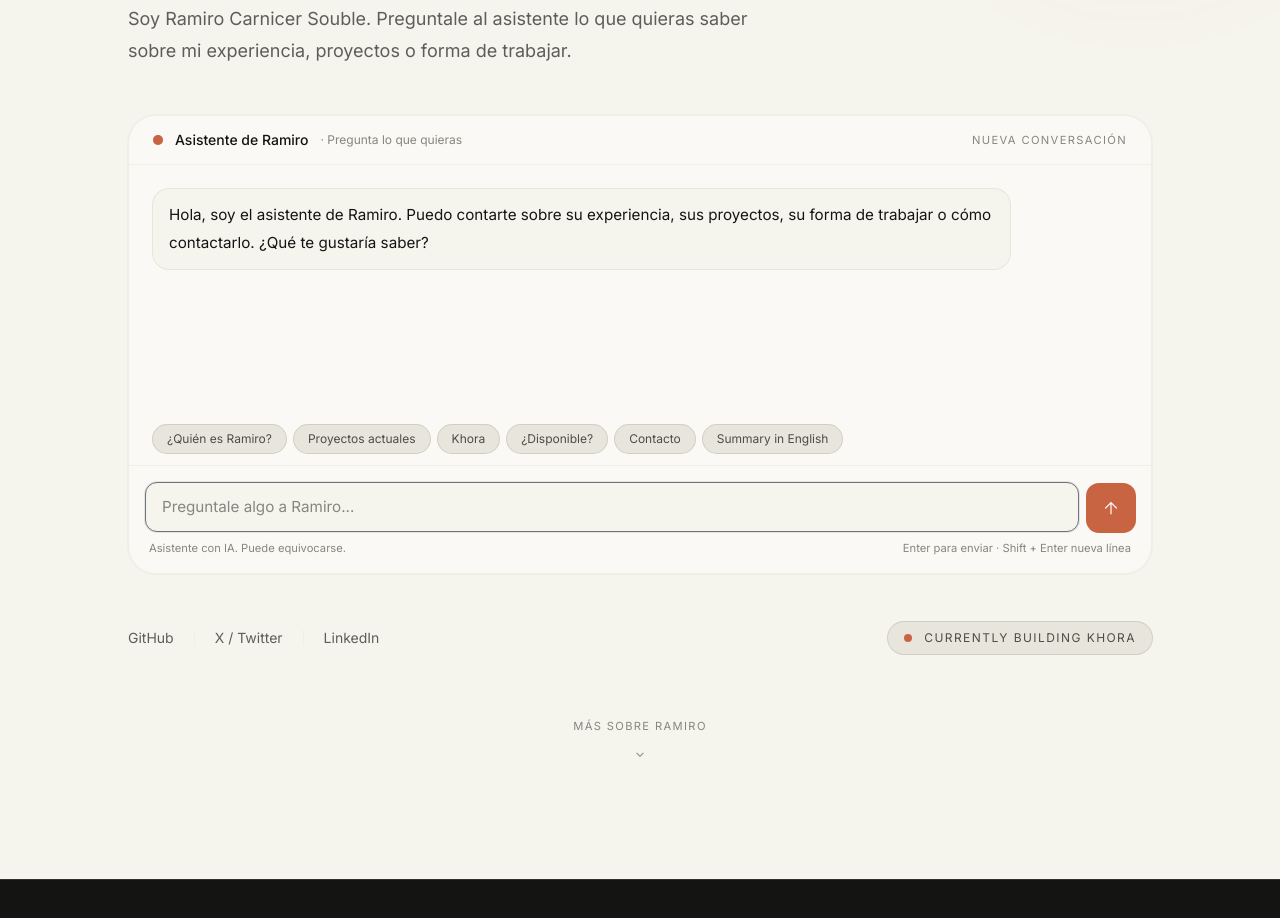
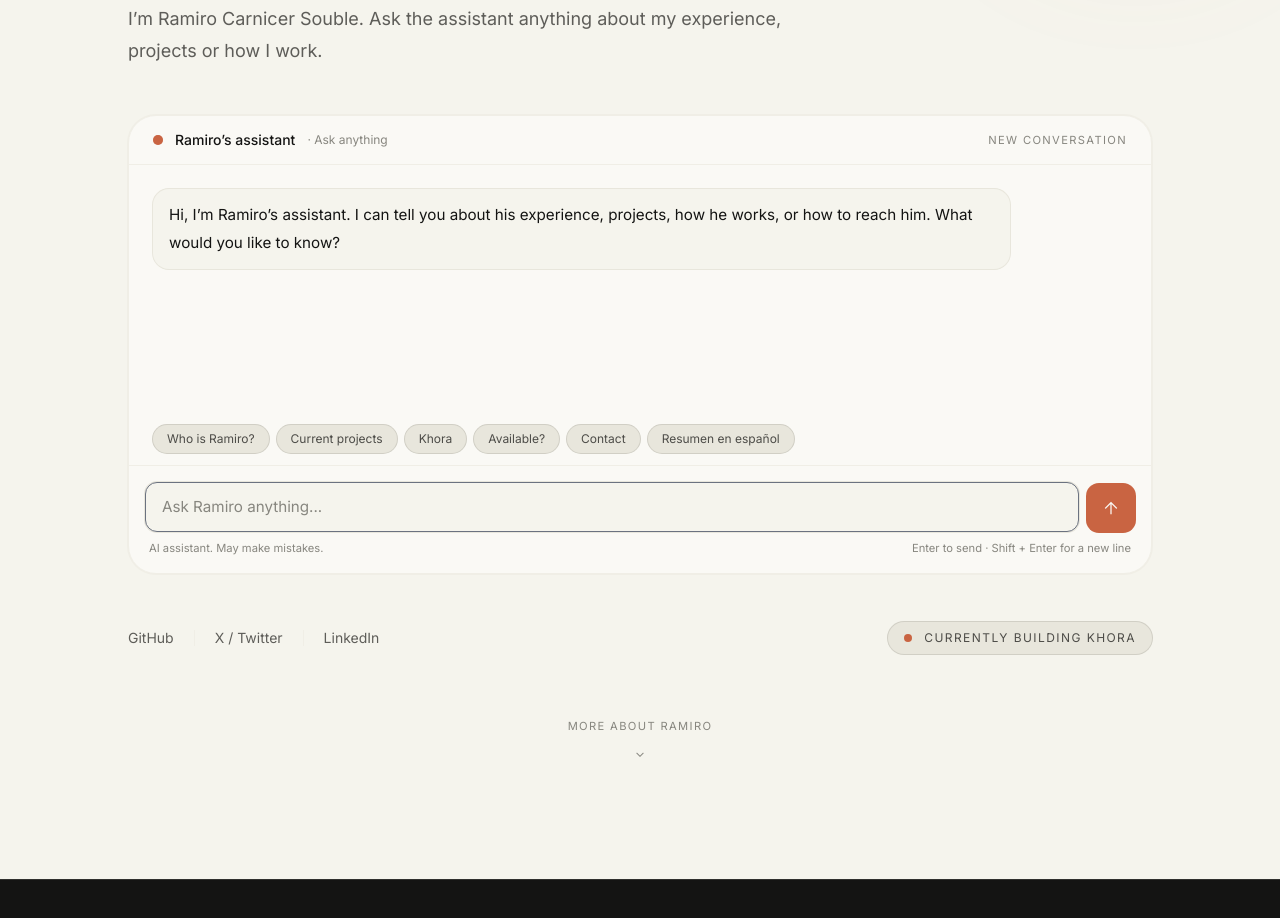
Before and after one commit to ram4-dev/presentation, a website: page index.html in a window 1280 px wide. Shown: the part 432-1350 px from the top of the page. Drawn offline with nearby package versions, Linux system fonts and the light colour scheme.

Commit message:
i18n: switch all user-facing copy to English
UI was a mix of Spanish and English. Visitors land in English now,
and the assistant still replies in whatever language the user writes
(handled by the system prompt's language rule).

Frontend (index.html):
- Hero subline: 'Soy Ramiro... Preguntale...' -> 'I'm Ramiro... Ask the assistant...'
- Chat header: 'Asistente de Ramiro / Pregunta lo que quieras' -> 'Ramiro's assistant / Ask anything'
- Reset button: 'Nueva conversación' -> 'New conversation'
- Suggestion chips: 'Quien es Ramiro?', 'Proyectos actuales', 'Khora', 'Disponible?', 'Contacto', 'Summary in English' -> 'Who is Ramiro?', 'Current projects', 'Khora', 'Available?', 'Contact', 'Resumen en español' (kept one in Spanish to advertise bilingual support)
- Input placeholder + disclaimer: 'Preguntale algo a Ramiro... / Asistente con IA. Puede equivocarse. / Enter para enviar...' -> 'Ask Ramiro anything... / AI assistant. May make mistakes. / Enter to send...'
- Scroll cue: 'Más sobre Ramiro' -> 'More about Ramiro'
- INITIAL_GREETING and all client-side error strings translated.

Backend (api/chat.js):
- Rate-limit, timeout and provider-down messages returned to the
  client are now in English.
- The system prompt and the synthetic repositories pointer remain in
  Spanish on purpose: they're addressed to the LLM, not to users.
  The 'reply in the same language as the question' rule keeps the
  assistant bilingual.

```diff
--- a/index.html
+++ b/index.html
@@ -235,7 +235,7 @@
     </h1>
 
     <p class="fade-up delay-2 mt-5 max-w-2xl text-base leading-7 text-olive md:text-lg md:leading-8">
-      Soy Ramiro Carnicer Souble. Preguntale al asistente lo que quieras saber sobre mi experiencia, proyectos o forma de trabajar.
+      I’m Ramiro Carnicer Souble. Ask the assistant anything about my experience, projects or how I work.
     </p>
 
     <!-- ─── CHAT PANEL ─────────────────────────────────────────── -->
@@ -247,33 +247,33 @@
             <span class="absolute inline-flex h-full w-full animate-ping rounded-full bg-terracotta/40"></span>
             <span class="relative inline-flex h-2.5 w-2.5 rounded-full bg-terracotta"></span>
           </span>
-          <span class="text-sm font-medium text-ink">Asistente de Ramiro</span>
-          <span class="hidden text-xs text-stone md:inline">· Pregunta lo que quieras</span>
+          <span class="text-sm font-medium text-ink">Ramiro’s assistant</span>
+          <span class="hidden text-xs text-stone md:inline">· Ask anything</span>
         </div>
-        <button id="chat-reset" type="button" class="text-[0.7rem] uppercase tracking-[0.12em] text-stone hover:text-terracotta">Nueva conversación</button>
+        <button id="chat-reset" type="button" class="text-[0.7rem] uppercase tracking-[0.12em] text-stone hover:text-terracotta">New conversation</button>
       </div>
 
       <div id="chat-messages" class="flex max-h-[440px] min-h-[260px] flex-col gap-4 overflow-y-auto px-5 py-5 md:max-h-[480px] md:px-6 md:py-6" aria-live="polite"></div>
 
       <div id="chat-suggestions" class="flex flex-wrap gap-2 px-5 pb-3 md:px-6">
-        <button type="button" data-q="¿Quién es Ramiro?" class="rounded-full bg-sand px-3.5 py-1.5 text-xs text-warm shadow-[0_0_0_1px_#d1cfc5] hover:bg-[#ece9df] hover:text-ink">¿Quién es Ramiro?</button>
-        <button type="button" data-q="¿En qué proyectos está trabajando?" class="rounded-full bg-sand px-3.5 py-1.5 text-xs text-warm shadow-[0_0_0_1px_#d1cfc5] hover:bg-[#ece9df] hover:text-ink">Proyectos actuales</button>
-        <button type="button" data-q="Contame sobre Khora" class="rounded-full bg-sand px-3.5 py-1.5 text-xs text-warm shadow-[0_0_0_1px_#d1cfc5] hover:bg-[#ece9df] hover:text-ink">Khora</button>
-        <button type="button" data-q="¿Está disponible para trabajar?" class="rounded-full bg-sand px-3.5 py-1.5 text-xs text-warm shadow-[0_0_0_1px_#d1cfc5] hover:bg-[#ece9df] hover:text-ink">¿Disponible?</button>
-        <button type="button" data-q="¿Cómo lo contacto?" class="rounded-full bg-sand px-3.5 py-1.5 text-xs text-warm shadow-[0_0_0_1px_#d1cfc5] hover:bg-[#ece9df] hover:text-ink">Contacto</button>
-        <button type="button" data-q="Give me a short professional summary in English" class="rounded-full bg-sand px-3.5 py-1.5 text-xs text-warm shadow-[0_0_0_1px_#d1cfc5] hover:bg-[#ece9df] hover:text-ink">Summary in English</button>
+        <button type="button" data-q="Who is Ramiro?" class="rounded-full bg-sand px-3.5 py-1.5 text-xs text-warm shadow-[0_0_0_1px_#d1cfc5] hover:bg-[#ece9df] hover:text-ink">Who is Ramiro?</button>
+        <button type="button" data-q="What is he working on right now?" class="rounded-full bg-sand px-3.5 py-1.5 text-xs text-warm shadow-[0_0_0_1px_#d1cfc5] hover:bg-[#ece9df] hover:text-ink">Current projects</button>
+        <button type="button" data-q="Tell me about Khora" class="rounded-full bg-sand px-3.5 py-1.5 text-xs text-warm shadow-[0_0_0_1px_#d1cfc5] hover:bg-[#ece9df] hover:text-ink">Khora</button>
+        <button type="button" data-q="Is he open to new opportunities?" class="rounded-full bg-sand px-3.5 py-1.5 text-xs text-warm shadow-[0_0_0_1px_#d1cfc5] hover:bg-[#ece9df] hover:text-ink">Available?</button>
+        <button type="button" data-q="How can I reach him?" class="rounded-full bg-sand px-3.5 py-1.5 text-xs text-warm shadow-[0_0_0_1px_#d1cfc5] hover:bg-[#ece9df] hover:text-ink">Contact</button>
+        <button type="button" data-q="Resumime en una frase quién es Ramiro" class="rounded-full bg-sand px-3.5 py-1.5 text-xs text-warm shadow-[0_0_0_1px_#d1cfc5] hover:bg-[#ece9df] hover:text-ink">Resumen en español</button>
       </div>
 
       <form id="chat-form" class="border-t border-cream px-3 py-3 md:px-4 md:py-4">
         <div class="flex items-end gap-2">
-          <textarea id="chat-input" rows="1" placeholder="Preguntale algo a Ramiro..." maxlength="2000" class="flex-1 resize-none rounded-xl bg-parchment px-4 py-3 text-[0.95rem] leading-6 text-ink placeholder:text-stone shadow-[0_0_0_1px_#e8e6dc] focus:outline-none focus:shadow-[0_0_0_1px_#c96442] max-h-40"></textarea>
-          <button id="chat-send" type="submit" aria-label="Enviar" class="inline-flex h-12 w-12 shrink-0 items-center justify-center rounded-xl bg-terracotta text-ivory shadow-[0_0_0_1px_#c96442] hover:bg-coral disabled:opacity-50 disabled:cursor-not-allowed">
+          <textarea id="chat-input" rows="1" placeholder="Ask Ramiro anything..." maxlength="2000" class="flex-1 resize-none rounded-xl bg-parchment px-4 py-3 text-[0.95rem] leading-6 text-ink placeholder:text-stone shadow-[0_0_0_1px_#e8e6dc] focus:outline-none focus:shadow-[0_0_0_1px_#c96442] max-h-40"></textarea>
+          <button id="chat-send" type="submit" aria-label="Send" class="inline-flex h-12 w-12 shrink-0 items-center justify-center rounded-xl bg-terracotta text-ivory shadow-[0_0_0_1px_#c96442] hover:bg-coral disabled:opacity-50 disabled:cursor-not-allowed">
             <span class="material-symbols-outlined text-xl">arrow_upward</span>
           </button>
         </div>
         <div class="mt-2 flex items-center justify-between px-1 text-[0.7rem] text-stone">
-          <span>Asistente con IA. Puede equivocarse.</span>
-          <span class="hidden md:inline">Enter para enviar · Shift + Enter nueva línea</span>
+          <span>AI assistant. May make mistakes.</span>
+          <span class="hidden md:inline">Enter to send · Shift + Enter for a new line</span>
         </div>
       </form>
 
@@ -297,7 +297,7 @@
 
     <div class="mt-12 flex justify-center text-stone md:mt-16">
       <a href="#work" class="inline-flex flex-col items-center gap-2 text-[0.7rem] uppercase tracking-[0.12em] hover:text-terracotta">
-        <span>Más sobre Ramiro</span>
+        <span>More about Ramiro</span>
         <span class="material-symbols-outlined text-base">keyboard_arrow_down</span>
       </a>
     </div>
@@ -592,7 +592,7 @@
     const suggestionsEl = document.getElementById('chat-suggestions');
     const resetBtn      = document.getElementById('chat-reset');
 
-    const INITIAL_GREETING = 'Hola, soy el asistente de Ramiro. Puedo contarte sobre su experiencia, sus proyectos, su forma de trabajar o cómo contactarlo. ¿Qué te gustaría saber?';
+    const INITIAL_GREETING = "Hi, I’m Ramiro’s assistant. I can tell you about his experience, projects, how he works, or how to reach him. What would you like to know?";
 
     /** @type {{role:'user'|'assistant', content:string}[]} */
     let history = [];
@@ -745,7 +745,7 @@
       const text = (rawText || '').trim();
       if (!text) return;
       if (text.length > 2000) {
-        appendError('Tu mensaje es demasiado largo. Probá con uno más corto.');
+        appendError('Your message is too long. Try a shorter one.');
         return;
       }
 
@@ -772,7 +772,7 @@
 
         if (!resp.ok) {
           removeTyping();
-          let errMsg = 'Hubo un problema. Probá de nuevo en un rato.';
+          let errMsg = 'Something went wrong. Please try again in a moment.';
           try {
             const data = await resp.json();
             if (data && data.error) errMsg = data.error;
@@ -790,7 +790,7 @@
           const data = await resp.json();
           answer = (data && data.answer) ? String(data.answer) : '';
           if (!answer) {
-            appendError('No recibí respuesta. Probá de nuevo.');
+            appendError('No response received. Please try again.');
             history.pop();
             return;
           }
@@ -855,7 +855,7 @@
 
         if (!answer) {
           removeTyping();
-          appendError('No recibí respuesta. Probá de nuevo.');
+          appendError('No response received. Please try again.');
           history.pop();
           return;
         }
@@ -871,7 +871,7 @@
           history.push({ role: 'assistant', content: answer });
         } else {
           if (assistant) assistant.remove();
-          appendError('No pude conectarme. Revisá tu conexión y probá de nuevo.');
+          appendError('Connection failed. Check your network and try again.');
           history.pop();
         }
       } finally {
```
Also changed, not shown: api/chat.js (+6 -6 lines).
